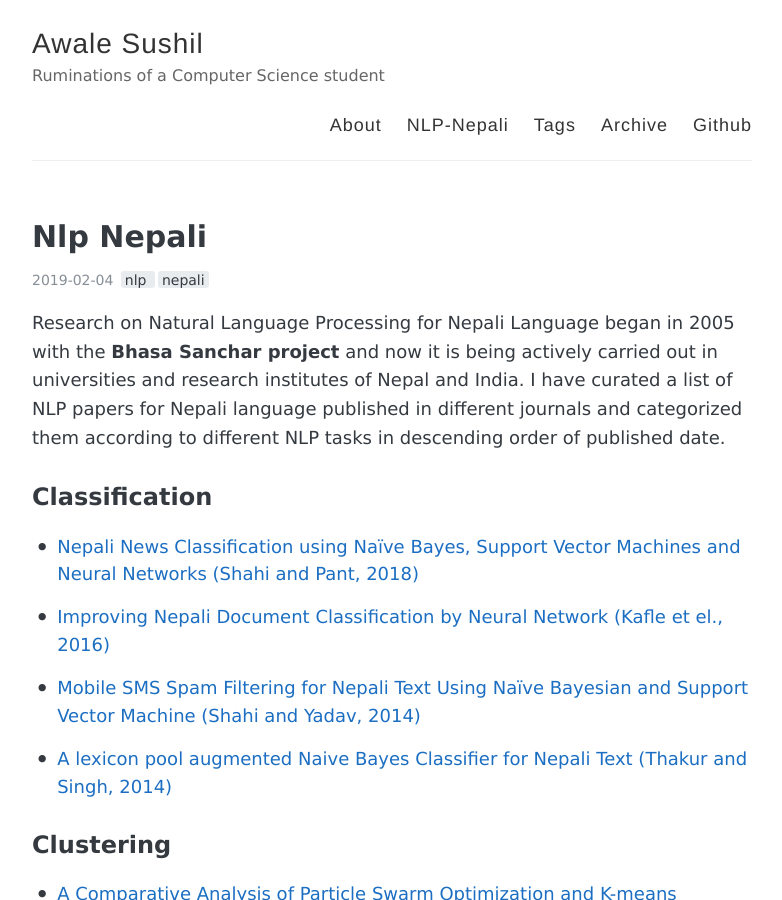
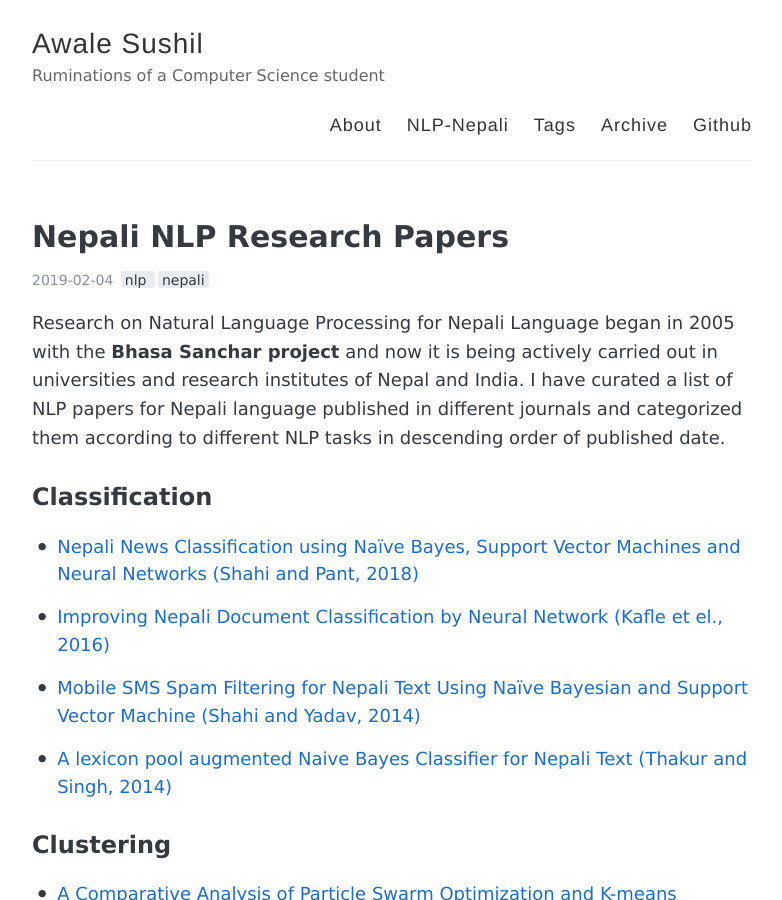
Before and after one commit to awalesushil/blog, a Jekyll site: the page built from _posts/2019-02-04-nlp-nepali.md, in a window 1280 px wide and 900 px high. Shown: the whole window, without its empty margins (248-1030 px from the left). Built offline with Jekyll 4.4.1, drawn with Linux system fonts in a browser that asks for light colours; comment, search, counter and statistics services are not loaded.

Commit message:
Title update for old post

```diff
--- a/_posts/2019-02-04-nlp-nepali.md
+++ b/_posts/2019-02-04-nlp-nepali.md
@@ -1,6 +1,6 @@
 ---
 layout: post
-date: 2019-02-04
+title: Nepali NLP Research Papers
 tags: [nlp, nepali]
 comments: true
 ---
```
